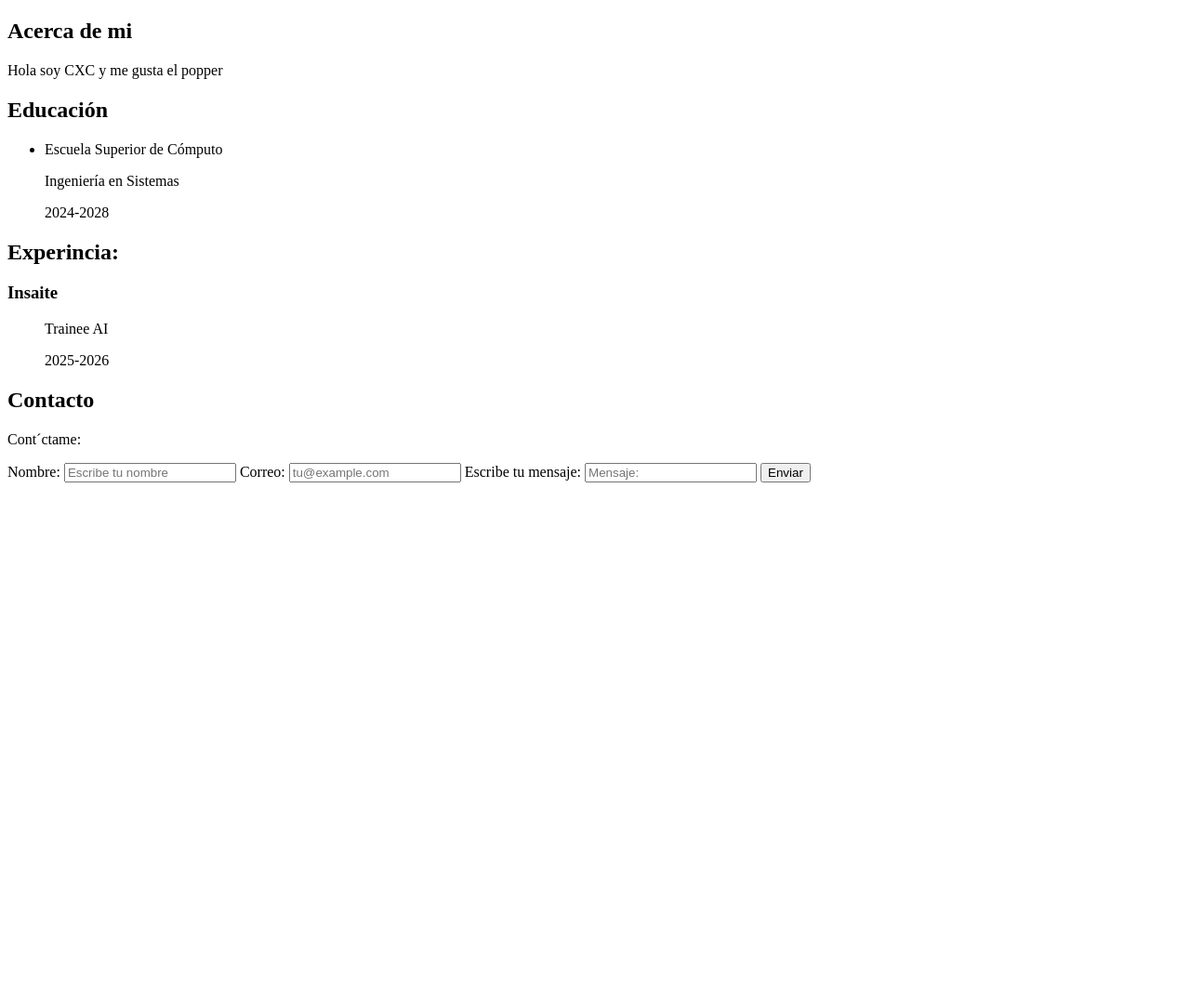
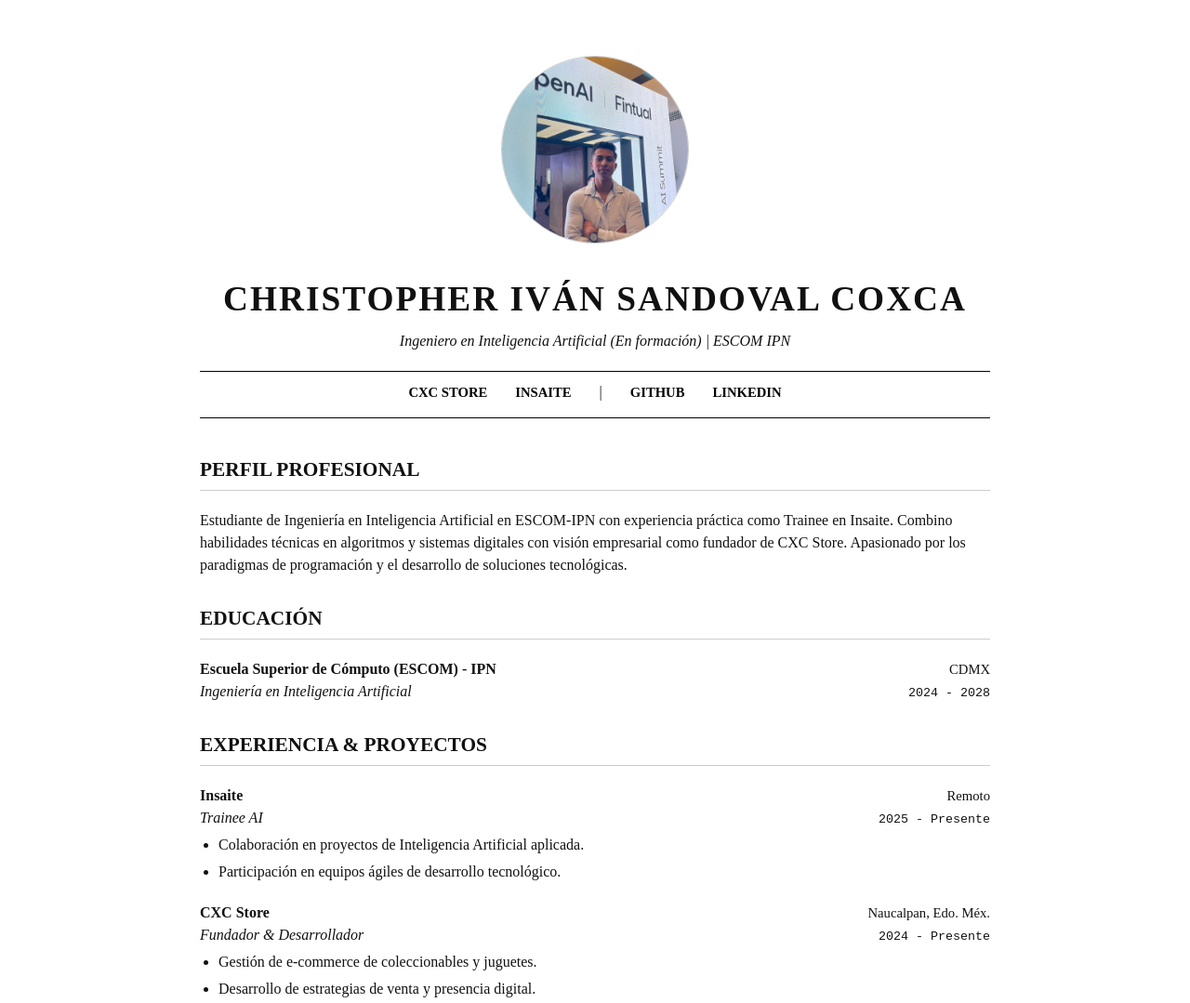
Before and after one commit to ChrisCoxca/Modulo01, a plain HTML site: page index.html in a window 1280 px wide. Shown: the top 1079 px of the page at 93% size. Before the commit the page ends 800 px from the top, so only its background shows below. Drawn offline with Linux system fonts and the light colour scheme.

Commit message:
Ultima versión de cv con una pagina de cxc store

```diff
--- a/index.html
+++ b/index.html
@@ -1,55 +1,198 @@
 <!DOCTYPE html>
 <html lang="es">
 <head>
+    <meta charset="UTF-8">
+    <meta name="viewport" content="width=device-width, initial-scale=1.0">
+    <meta name="description" content="CV de Christopher, Ingeniero en IA y Fundador de CXC Store">
+    <title>CV Christopher | Ingeniero en IA</title>
+    <style>
+        body {
+            font-family: "Times New Roman", Times, serif;
+            background-color: #ffffff;
+            color: #111;
+            line-height: 1.5;
+            max-width: 850px;
+            margin: 40px auto;
+            padding: 20px;
+        }
+        header {
+            text-align: center;
+            margin-bottom: 40px;
+        }
+        .profile-pic {
+            width: 200px;
+            height: 200px;
+            border-radius: 50%;
+            object-fit: cover;
+            margin-bottom: 15px;
+            border: 1px solid #ccc;
+        }
+        h1 {
+            font-size: 28pt;
+            text-transform: uppercase;
+            letter-spacing: 2px;
+            margin: 10px 0 5px 0;
+        }
+        .subtitle {
+            font-size: 12pt;
+            margin-bottom: 20px;
+            font-style: italic;
+        }
+        nav {
+            border-top: 1px solid #000;
+            border-bottom: 1px solid #000;
+            padding: 10px 0;
+            margin-top: 20px;
+        }
+        .nav-list {
+            list-style-type: none;
+            padding: 0;
+            margin: 0;
+            display: flex;
+            justify-content: center;
+            gap: 30px;
+            flex-wrap: wrap;
+        }
+        .nav-list li { display: inline; }
+        .nav-list a {
+            text-decoration: none;
+            color: #000;
+            font-size: 11pt;
+            text-transform: uppercase;
+            font-weight: bold;
+            position: relative;
+        }
+        .nav-list a:hover { text-decoration: underline; }
+        section { margin-bottom: 30px; }
+        h2 {
+            font-size: 16pt;
+            text-transform: uppercase;
+            border-bottom: 1px solid #ccc;
+            padding-bottom: 5px;
+            margin-bottom: 20px;
+        }
+        .entry { margin-bottom: 20px; }
+
+        .entry-header {
+            display: flex;
+            justify-content: space-between;
+            align-items: baseline;
+            width: 100%;
+        }
+
+        .institution { font-weight: bold; font-size: 12pt; }
+        .location { font-size: 11pt; }
+        .role { font-style: italic; font-size: 12pt; }
+        .date { font-family: "Courier New", monospace; font-size: 10pt; }
+
+        ul { margin-top: 5px; padding-left: 20px; }
+        li { margin-bottom: 5px; }
+        form { display: flex; flex-direction: column; gap: 15px; max-width: 600px; margin: 0 auto; }
+        input, textarea { padding: 10px; border: 1px solid #000; font-family: inherit; width: 100%; box-sizing: border-box; }
+        button { padding: 10px 30px; background-color: #000; color: #fff; border: 1px solid #000; text-transform: uppercase; cursor: pointer; font-weight: bold; }
+        button:hover { background-color: #333; }
+
+        footer { text-align: center; font-size: 10pt; margin-top: 50px; color: #666; }
+    </style>
 </head>
 <body>
+
     <header>
-            <section>
+        <img src="foto-perfil.jpeg" alt="Foto de perfil de Christopher" class="profile-pic">
 
-            </section>
+        <h1>Christopher Iván Sandoval Coxca</h1>
+        <div class="subtitle">
+            Ingeniero en Inteligencia Artificial (En formación) | ESCOM IPN
+        </div>
+
         <nav>
-
+            <ul class="nav-list">
+                <li><a href="cxc-store.html">CXC Store</a></li>
+                <li><a href="https://insaite.io" target="_blank">Insaite</a></li>
+                <li>|</li>
+                <li><a href="https://github.com/ChrisCoxca" target="_blank">GitHub</a></li>
+                <li><a href="https://www.linkedin.com/in/christopher-coxca-24a363331/" target="_blank">LinkedIn</a></li>
+            </ul>
         </nav>
     </header>
+
     <main>
         <section id="sobre-mi">
-                <h2>Acerca de mi</h2>
+            <h2>Perfil Profesional</h2>
             <p>
-                    Hola soy CXC y me gusta el popper
+                Estudiante de Ingeniería en Inteligencia Artificial en ESCOM-IPN con experiencia práctica como Trainee en Insaite.
+                Combino habilidades técnicas en algoritmos y sistemas digitales con visión empresarial como fundador de CXC Store.
+                Apasionado por los paradigmas de programación y el desarrollo de soluciones tecnológicas.
             </p>
         </section>
+
         <section id="educacion">
-                <h2>Educaci&oacute;n</h2>
+            <h2>Educación</h2>
+            <div class="entry">
+                <div class="entry-header">
+                    <span class="institution">Escuela Superior de Cómputo (ESCOM) - IPN</span>
+                    <span class="location">CDMX</span>
+                </div>
+                <div class="entry-header">
+                    <span class="role">Ingeniería en Inteligencia Artificial</span>
+                    <span class="date">2024 - 2028</span>
+                </div>
+            </div>
+        </section>
+
+        <section id="experiencia">
+            <h2>Experiencia & Proyectos</h2>
+            <div class="entry">
+                <div class="entry-header">
+                    <span class="institution">Insaite</span>
+                    <span class="location">Remoto</span>
+                </div>
+                <div class="entry-header">
+                    <span class="role">Trainee AI</span>
+                    <span class="date">2025 - Presente</span>
+                </div>
                 <ul>
-                    <li>Escuela Superior de C&oacute;mputo</li>
-                    <p>Ingenier&iacute;a en Sistemas</p>
-                    <p>2024-2028</p>
+                    <li>Colaboración en proyectos de Inteligencia Artificial aplicada.</li>
+                    <li>Participación en equipos ágiles de desarrollo tecnológico.</li>
                 </ul>
+            </div>
+
+            <div class="entry">
+                <div class="entry-header">
+                    <span class="institution">CXC Store</span>
+                    <span class="location">Naucalpan, Edo. Méx.</span>
+                </div>
+                <div class="entry-header">
+                    <span class="role">Fundador & Desarrollador</span>
+                    <span class="date">2024 - Presente</span>
+                </div>
+                <ul>
+                    <li>Gestión de e-commerce de coleccionables y juguetes.</li>
+                    <li>Desarrollo de estrategias de venta y presencia digital.</li>
+                </ul>
+            </div>
         </section>
-            <section id="experiencia">
-                <h2>Experincia: </h2>
-                <h3>Insaite</h3>
-                <ul>
-                    <p>Trainee AI</p>
-                    <p>2025-2026</p>
-                </ul>
-            </section>
-            <section id="contact-me">
+
+        <section id="contacto">
             <h2>Contacto</h2>
-                <p>Cont&acute;ctame:</p>
             <form>
-                    <label for="nombre">Nombre: </label>
-                    <input type="text" id="name" name="nombre" placeholder="Escribe tu nombre" required/>
+                <label for="nombre">Nombre Completo:</label>
+                <input type="text" id="nombre" name="nombre" placeholder="Escribe tu nombre" required/>
 
-                    <label for="correo">Correo: </label>
-                    <input type="email" id="correo" name="correo" placeholder="tu@example.com" required/>
+                <label for="correo">Correo Electrónico:</label>
+                <input type="email" id="correo" name="correo" placeholder="correo@ejemplo.com" required/>
 
-                    <label for="msj">Escribe tu mensaje: </label>
-                    <input type="text" id="msj" name="msj" rows="4" placeholder="Mensaje:" required></textarea>
+                <label for="msj">Mensaje:</label>
+                <textarea id="msj" name="msj" rows="4" placeholder="Escribe tu mensaje..." required></textarea>
 
                 <button type="submit">Enviar</button>
             </form>
         </section>
     </main>
+
+    <footer>
+        <p>&copy; 2026 Christopher - Todos los derechos reservados.</p>
+    </footer>
+
 </body>
 </html>
```
Also changed, not shown: cxc-store.html (added, +222 -0 lines), foto-perfil.jpeg (added), 1 other file. Lines whose indentation alone changed are shown as unchanged.
